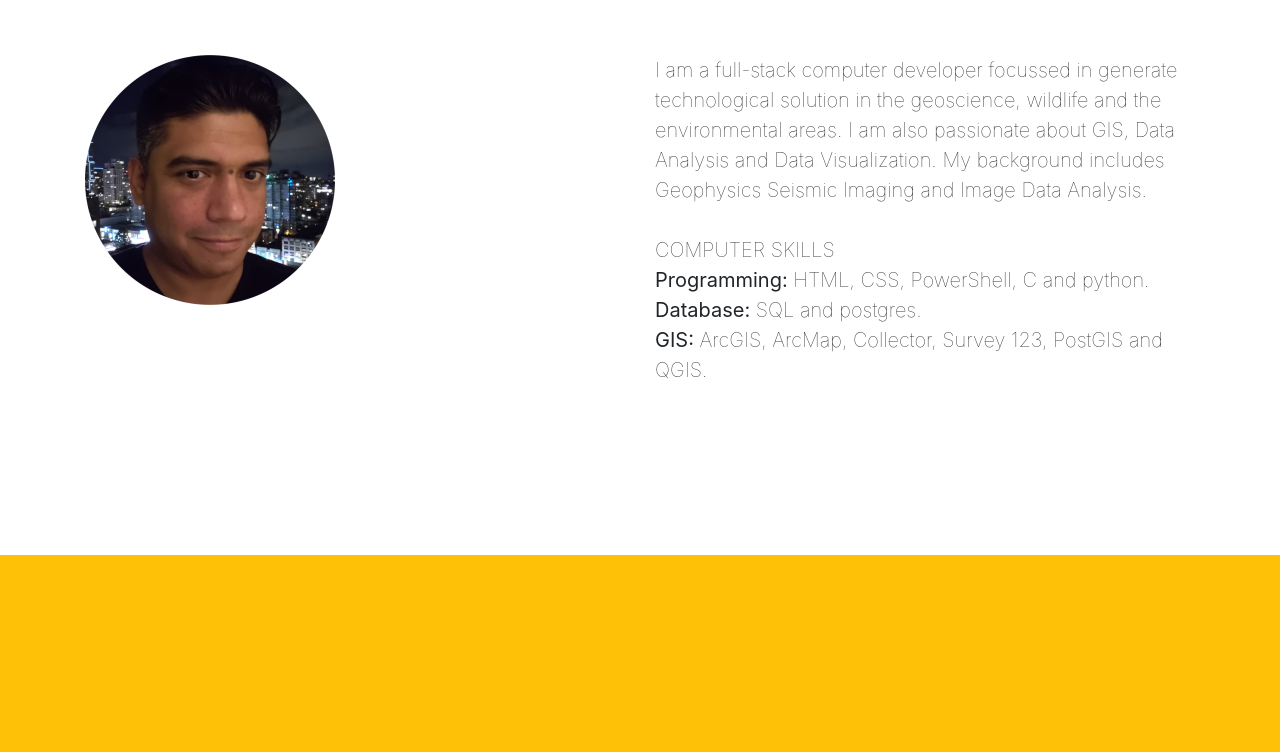
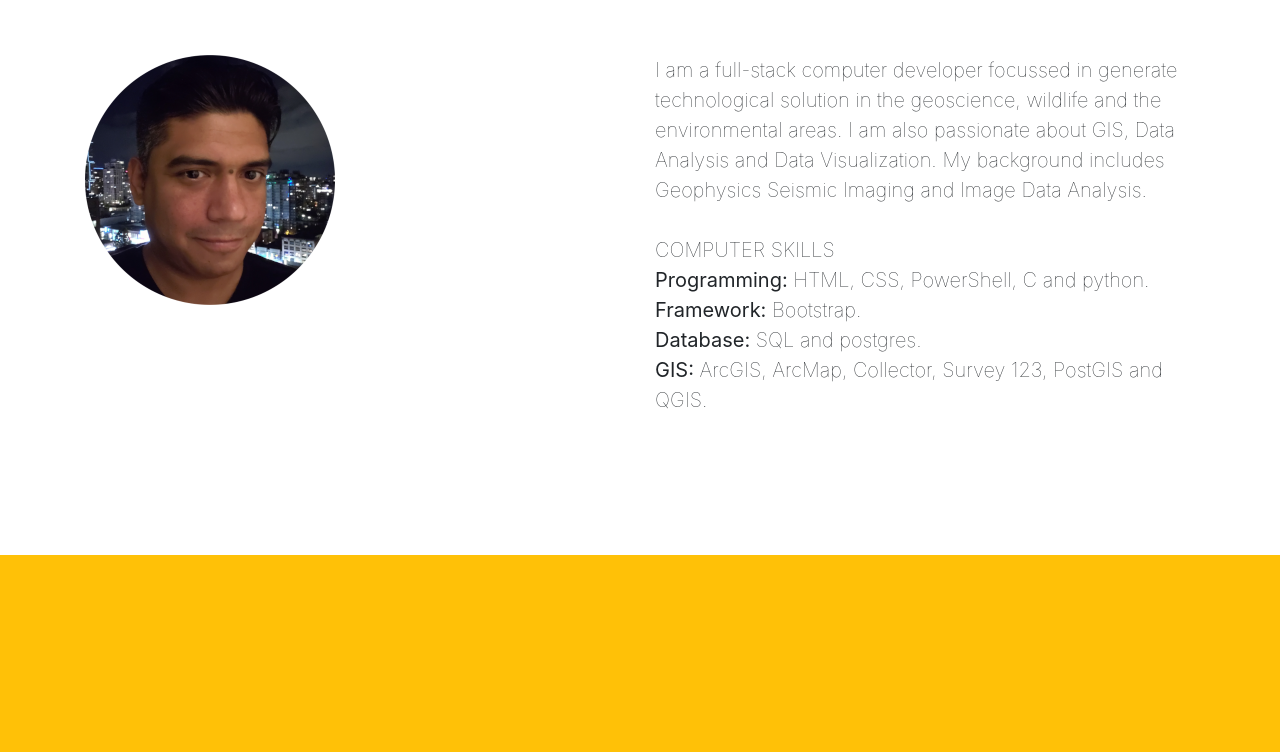
Before and after one commit to jv80/jv80.github.io, a plain HTML site: page index.html in a window 1280 px wide. Shown: the part 1591-2343 px from the top of the page. Drawn offline with nearby package versions, Linux system fonts and the light colour scheme.

Commit message:
Update index.html

```diff
--- a/index.html
+++ b/index.html
@@ -71,7 +71,7 @@ This HTML page describes my personal webpage.
 
 				</div>
 				<div class="col font-weight-lighter lead">
-					<p>I am a full-stack computer developer focussed in generate technological solution in the geoscience, wildlife and the environmental areas. I am also passionate about GIS, Data Analysis and Data Visualization. My background includes Geophysics Seismic Imaging and Image Data Analysis. <br><br>COMPUTER SKILLS <br><b>Programming:</b> HTML, CSS, PowerShell, C and python. <br><b>Database:</b> SQL and postgres. <br><b>GIS:</b> ArcGIS, ArcMap, Collector, Survey 123, PostGIS and QGIS.</p></p>
+					<p>I am a full-stack computer developer focussed in generate technological solution in the geoscience, wildlife and the environmental areas. I am also passionate about GIS, Data Analysis and Data Visualization. My background includes Geophysics Seismic Imaging and Image Data Analysis. <br><br>COMPUTER SKILLS <br><b>Programming:</b> HTML, CSS, PowerShell, C and python. <br><b>Framework:</b> Bootstrap. <br><b>Database:</b> SQL and postgres. <br><b>GIS:</b> ArcGIS, ArcMap, Collector, Survey 123, PostGIS and QGIS.</p></p>
 
 
 				</div>
```
